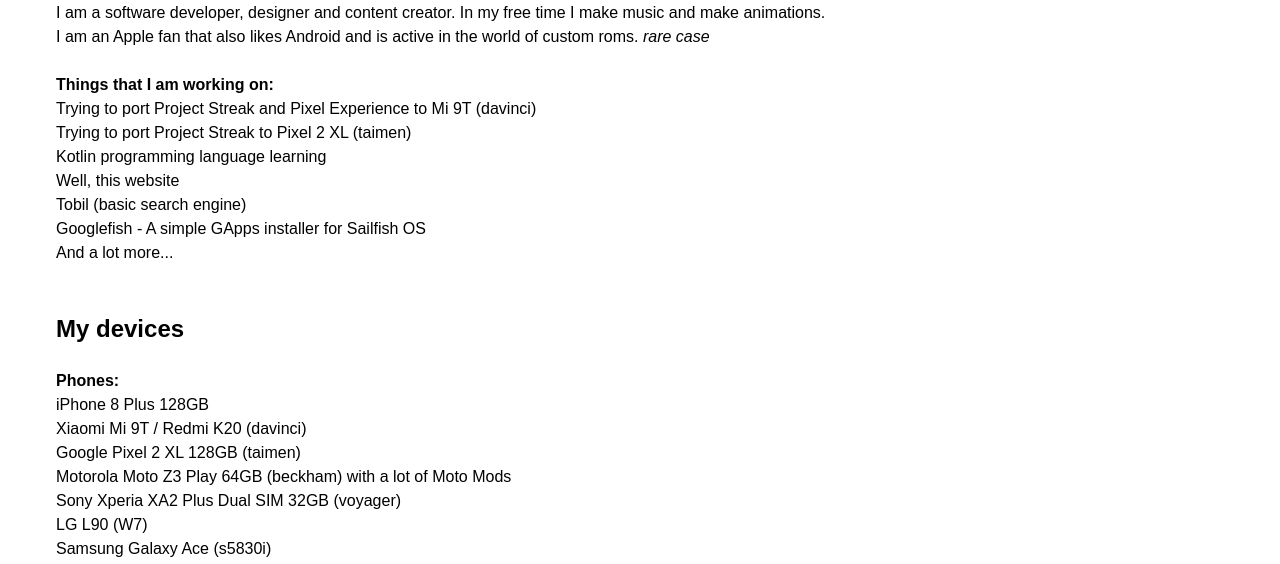
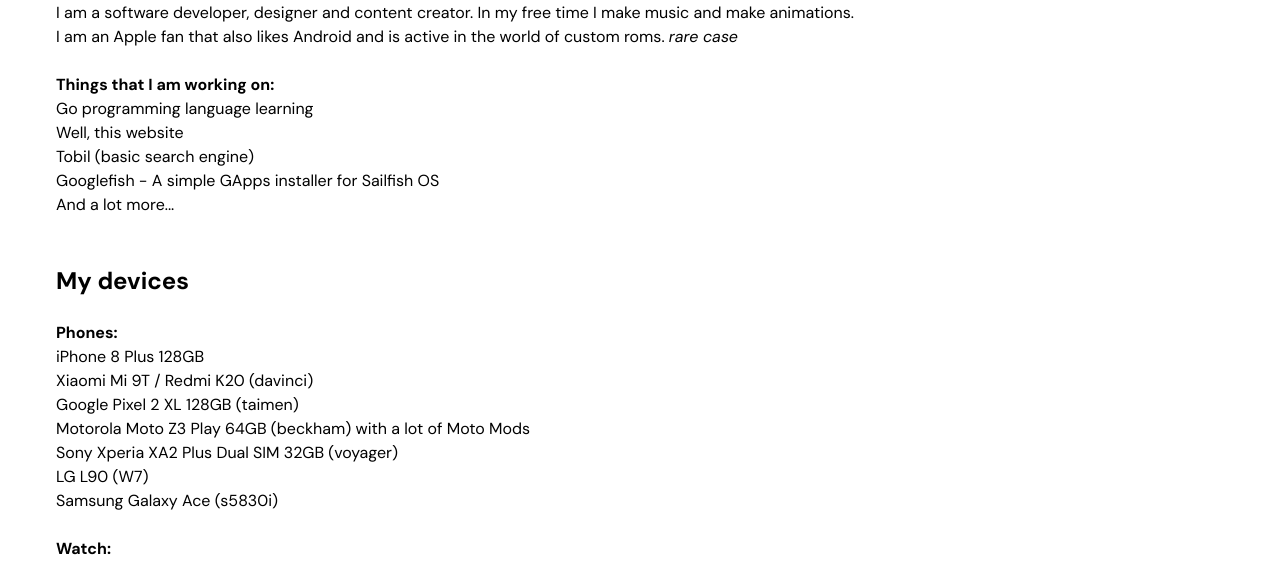
Before and after one commit to KZacharski/puffercat.xyz, a website built with Parcel: page src/index.html in a window 1280 px wide. Shown: the part 229-793 px from the top of the page. Built offline with nearby package versions, Linux system fonts and the light colour scheme.

Commit message:
Updated the website

```diff
--- a/src/android.html
+++ b/src/android.html
@@ -127,7 +127,7 @@
 	<strong>My unlocked devices:</strong>
 		<ul>
 			<li>Mi 9T (davinci) - Nameless AOSP</li>
-            <li>Pixel 2 XL (taimen) - Stock</li>
+            <li>Pixel 2 XL (taimen) - Pixel Experience 12</li>
             <li>Xperia XA2 Plus (voyager) - Sailfish OS (not android)</li>
 		</ul>
 		<br>
--- a/src/index.html
+++ b/src/index.html
@@ -131,9 +131,7 @@
 <br>
         <strong>Things that I am working on:</strong>
 		<ul>
-			<li>Trying to port Project Streak and Pixel Experience to Mi 9T (davinci)</li>
-			<li>Trying to port Project Streak to Pixel 2 XL (taimen)</li>
-			<li>Kotlin programming language learning</li>
+			<li>Go programming language learning</li>
 			<li>Well, this website</li>
 			<li>Tobil (basic search engine)</li>
 			<li>Googlefish - A simple GApps installer for Sailfish OS</li>
--- a/src/style.css
+++ b/src/style.css
@@ -1,8 +1,8 @@
+@import url('https://fonts.googleapis.com/css2?family=DM+Sans:ital,wght@0,400;0,500;0,700;1,400;1,500;1,700&display=swap');
+
 @tailwind base;
 @tailwind components;
 @tailwind utilities;
-
-@import url('https://fonts.googleapis.com/css2?family=DM+Sans:ital,wght@0,400;0,500;0,700;1,400;1,500;1,700&display=swap');
 
 :root {
 	--day: white;
```
Also changed, not shown: .pnp.cjs.
